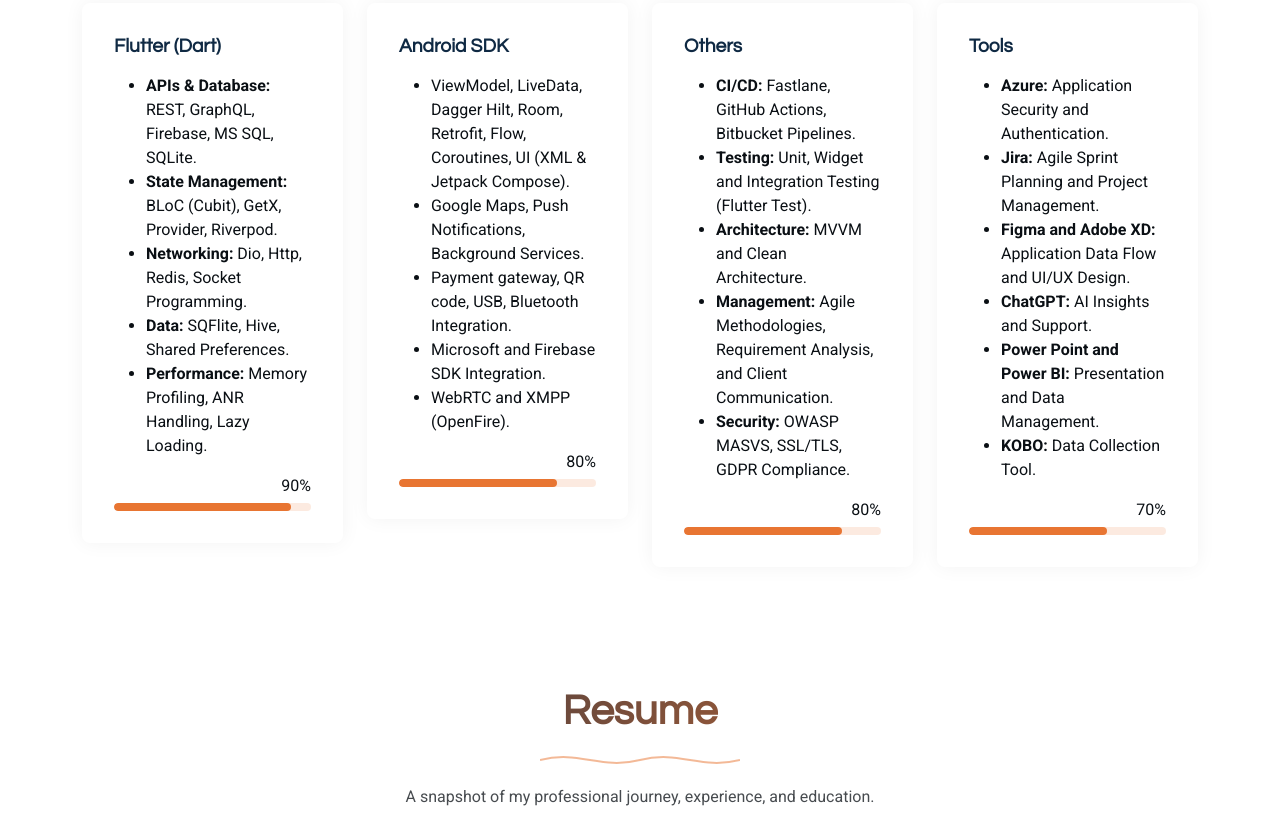
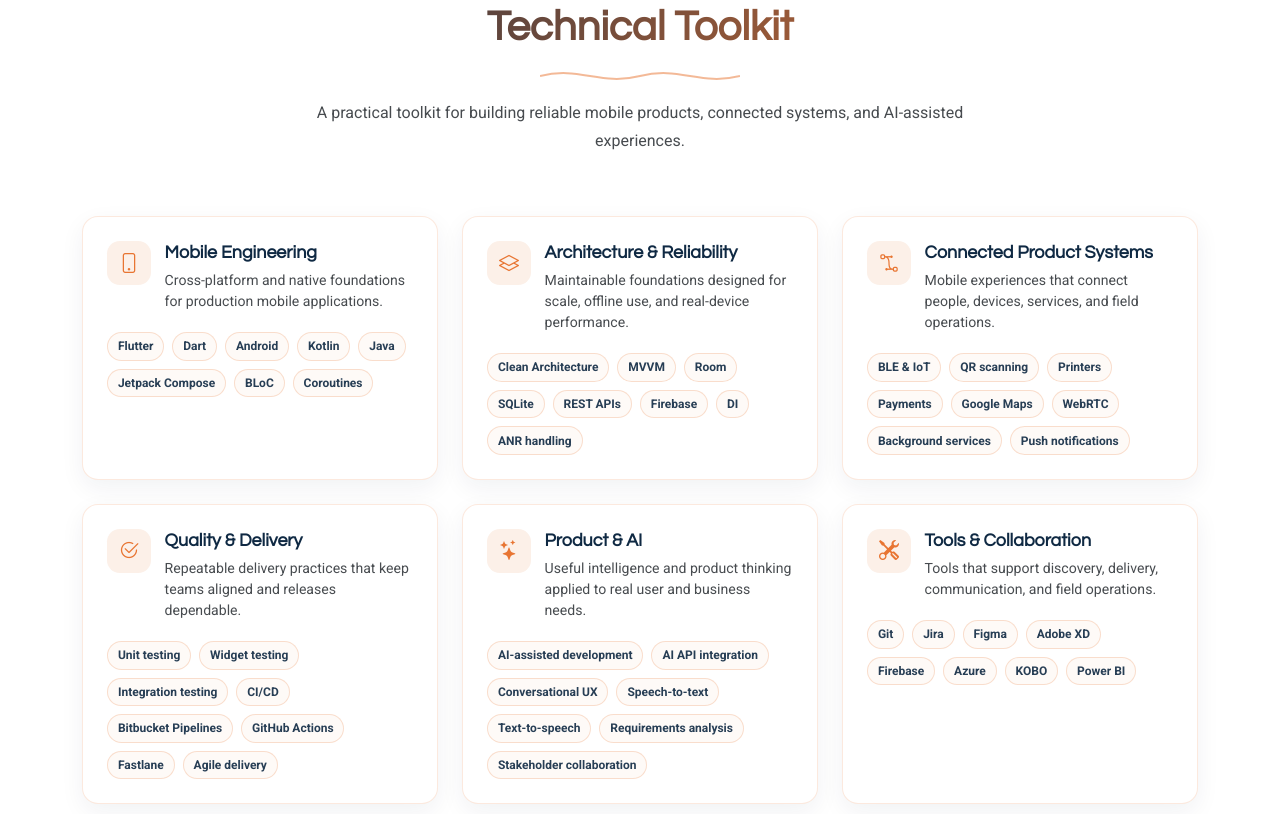
Before and after one commit to Anindya-Duti-Dhar/Anindya-Duti-Dhar.github.io, a plain HTML site: page index.html in a window 1280 px wide. Shown: the part 1653-2467 px from the top of the page. Drawn offline with Linux system fonts and the light colour scheme.

Commit message:
Refresh skills section and portfolio labels

```diff
--- a/assets/css/main.css
+++ b/assets/css/main.css
@@ -1159,38 +1159,69 @@ section,
 --------------------------------------------------------------*/
 .skills .skill-box {
   background-color: var(--surface-color);
-  padding: 2rem;
-  border-radius: 8px;
-  box-shadow: 0 0 20px rgba(0, 0, 0, 0.05);
+  height: 100%;
+  padding: 1.5rem;
+  border: 1px solid color-mix(in srgb, var(--accent-color), transparent 84%);
+  border-radius: 1rem;
+  box-shadow: 0 0.5rem 1.5rem color-mix(in srgb, var(--heading-color), transparent 94%);
+  transition: transform 0.25s ease, border-color 0.25s ease, box-shadow 0.25s ease;
+}
+
+.skills .skill-box:hover {
+  transform: translateY(-4px);
+  border-color: color-mix(in srgb, var(--accent-color), transparent 45%);
+  box-shadow: 0 1rem 2rem color-mix(in srgb, var(--heading-color), transparent 89%);
+}
+
+.skills .skill-heading {
+  display: flex;
+  align-items: flex-start;
+  gap: 0.85rem;
+  margin-bottom: 1.25rem;
+}
+
+.skills .skill-icon {
+  display: grid;
+  flex: 0 0 2.75rem;
+  width: 2.75rem;
+  height: 2.75rem;
+  place-items: center;
+  border-radius: 0.8rem;
+  background: color-mix(in srgb, var(--accent-color), white 89%);
+  color: var(--accent-color);
+  font-size: 1.25rem;
 }
 
 .skills .skill-box h3 {
-  font-size: 1.2rem;
-  margin-bottom: 1rem;
+  margin: 0 0 0.35rem;
+  color: var(--heading-color);
+  font-size: 1.12rem;
+  line-height: 1.3;
   font-weight: 600;
 }
 
 .skills .skill-box p {
-  font-size: 0.9rem;
-  margin-bottom: 0.8rem;
-  opacity: 0.6;
-}
-
-.skills .skill-box .progress {
-  background-color: color-mix(in srgb, var(--accent-color), transparent 85%);
-  border-radius: 50px;
-  height: 8px;
-  margin-top: 5px;
-  overflow: hidden;
-}
-
-.skills .skill-box .progress .progress-bar {
-  background-color: var(--accent-color);
-  height: 100%;
-  position: relative;
-  border-radius: 50px;
-  transition: 0.9s;
-  width: 1px;
+  margin: 0;
+  color: color-mix(in srgb, var(--default-color), transparent 25%);
+  font-size: 0.88rem;
+  line-height: 1.5;
+}
+
+.skills .skill-tags {
+  display: flex;
+  flex-wrap: wrap;
+  gap: 0.5rem;
+}
+
+.skills .skill-tags span {
+  padding: 0.38rem 0.62rem;
+  border: 1px solid color-mix(in srgb, var(--accent-color), transparent 78%);
+  border-radius: 999px;
+  background: color-mix(in srgb, var(--accent-color), transparent 96%);
+  color: color-mix(in srgb, var(--heading-color), transparent 10%);
+  font-size: 0.75rem;
+  font-weight: 600;
+  line-height: 1.2;
 }
 
 /*--------------------------------------------------------------
--- a/index.html
+++ b/index.html
@@ -44,6 +44,7 @@
         <ul>
           <li><a href="#hero" class="active">Home</a></li>
           <li><a href="#about">About</a></li>
+          <li><a href="#skills">Skills</a></li>
           <li><a href="#resume">Resume</a></li>
           <li><a href="#portfolio">Portfolio</a></li>
           <li><a href="#services">Services</a></li>
@@ -212,84 +213,106 @@
     <!-- Skills Section -->
     <section id="skills" class="skills section">
 
+      <div class="container section-title" data-aos="fade-up">
+        <h2>Technical Toolkit</h2>
+        <div class="title-shape">
+          <svg viewBox="0 0 200 20" xmlns="http://www.w3.org/2000/svg">
+            <path d="M 0,10 C 40,0 60,20 100,10 C 140,0 160,20 200,10" fill="none" stroke="currentColor" stroke-width="2"></path>
+          </svg>
+        </div>
+        <p>A practical toolkit for building reliable mobile products, connected systems, and AI-assisted experiences.</p>
+      </div>
+
       <div class="container" data-aos="fade-up" data-aos-delay="100">
 
-        <div class="row g-4 skills-animation">
+        <div class="row g-4">
 
-          <div class="col-md-6 col-lg-3" data-aos="fade-up" data-aos-delay="100">
+          <div class="col-md-6 col-lg-4" data-aos="fade-up" data-aos-delay="100">
             <div class="skill-box">
-              <h3>Flutter (Dart)</h3>
-              <p>
-                <ul>
-                <li><b>APIs & Database:</b> REST, GraphQL, Firebase, MS SQL, SQLite.</li>
-                <li><b>State Management:</b> BLoC (Cubit), GetX, Provider, Riverpod.</li>
-                <li><b>Networking:</b> Dio, Http, Redis, Socket Programming.</li>
-                <li><b>Data:</b> SQFlite, Hive, Shared Preferences.</li>
-                <li><b>Performance:</b> Memory Profiling, ANR Handling, Lazy Loading.</li>
-                </ul>
-                </p>
-              <span class="text-end d-block">90%</span>
-              <div class="progress">
-                <div class="progress-bar" role="progressbar" aria-valuenow="90" aria-valuemin="0" aria-valuemax="100"></div>
+              <div class="skill-heading">
+                <span class="skill-icon"><i class="bi bi-phone"></i></span>
+                <div>
+                  <h3>Mobile Engineering</h3>
+                  <p>Cross-platform and native foundations for production mobile applications.</p>
+                </div>
+              </div>
+              <div class="skill-tags">
+                <span>Flutter</span><span>Dart</span><span>Android</span><span>Kotlin</span><span>Java</span><span>Jetpack Compose</span><span>BLoC</span><span>Coroutines</span>
               </div>
             </div>
           </div>
 
-          <div class="col-md-6 col-lg-3" data-aos="fade-up" data-aos-delay="200">
+          <div class="col-md-6 col-lg-4" data-aos="fade-up" data-aos-delay="200">
             <div class="skill-box">
-              <h3>Android SDK</h3>
-              <p>
-                <ul>
-                  <li>ViewModel, LiveData, Dagger Hilt, Room, Retrofit, Flow, Coroutines, UI (XML & Jetpack Compose).</li>
-                  <li>Google Maps, Push Notifications, Background Services.</li>
-                  <li>Payment gateway, QR code, USB, Bluetooth Integration.</li>
-                  <li>Microsoft and Firebase SDK Integration.</li>
-                  <li>WebRTC and XMPP (OpenFire).</li>
-                </ul>
-                </p>
-              <span class="text-end d-block">80%</span>
-              <div class="progress">
-                <div class="progress-bar" role="progressbar" aria-valuenow="80" aria-valuemin="0" aria-valuemax="100"></div>
+              <div class="skill-heading">
+                <span class="skill-icon"><i class="bi bi-layers"></i></span>
+                <div>
+                  <h3>Architecture &amp; Reliability</h3>
+                  <p>Maintainable foundations designed for scale, offline use, and real-device performance.</p>
+                </div>
+              </div>
+              <div class="skill-tags">
+                <span>Clean Architecture</span><span>MVVM</span><span>Room</span><span>SQLite</span><span>REST APIs</span><span>Firebase</span><span>DI</span><span>ANR handling</span>
               </div>
             </div>
           </div>
 
-          <div class="col-md-6 col-lg-3" data-aos="fade-up" data-aos-delay="300">
+          <div class="col-md-6 col-lg-4" data-aos="fade-up" data-aos-delay="300">
             <div class="skill-box">
-              <h3>Others</h3>
-              <p>
-                <ul>
-                  <li><b>CI/CD:</b> Fastlane, GitHub Actions, Bitbucket Pipelines.</li>
-                  <li><b>Testing:</b> Unit, Widget and Integration Testing (Flutter Test).</li>
-                  <li><b>Architecture:</b> MVVM and Clean Architecture.</li>
-                  <li><b>Management:</b> Agile Methodologies, Requirement Analysis, and Client Communication.</li>
-                  <li><b>Security:</b> OWASP MASVS, SSL/TLS, GDPR Compliance.</li>
-                </ul>
-                </p>
-              <span class="text-end d-block">80%</span>
-              <div class="progress">
-                <div class="progress-bar" role="progressbar" aria-valuenow="80" aria-valuemin="0" aria-valuemax="100"></div>
+              <div class="skill-heading">
+                <span class="skill-icon"><i class="bi bi-bezier2"></i></span>
+                <div>
+                  <h3>Connected Product Systems</h3>
+                  <p>Mobile experiences that connect people, devices, services, and field operations.</p>
+                </div>
+              </div>
+              <div class="skill-tags">
+                <span>BLE &amp; IoT</span><span>QR scanning</span><span>Printers</span><span>Payments</span><span>Google Maps</span><span>WebRTC</span><span>Background services</span><span>Push notifications</span>
               </div>
             </div>
           </div>
 
-          <div class="col-md-6 col-lg-3" data-aos="fade-up" data-aos-delay="400">
+          <div class="col-md-6 col-lg-4" data-aos="fade-up" data-aos-delay="400">
             <div class="skill-box">
-              <h3>Tools</h3>
-              <p>
-                <ul>
-                  <li><b>Azure:</b> Application Security and Authentication.</li>
-                  <li><b>Jira:</b> Agile Sprint Planning and Project Management.</li>
-                  <li><b>Figma and Adobe XD:</b> Application Data Flow and UI/UX Design.</li>
-                  <li><b>ChatGPT:</b> AI Insights and Support.</li>
-                  <li><b>Power Point and Power BI:</b> Presentation and Data Management.</li>
-                  <li><b>KOBO:</b> Data Collection Tool.</li>
-                </ul>
-              </p>
-              <span class="text-end d-block">70%</span>
-              <div class="progress">
-                <div class="progress-bar" role="progressbar" aria-valuenow="70" aria-valuemin="0" aria-valuemax="100">
+              <div class="skill-heading">
+                <span class="skill-icon"><i class="bi bi-check2-circle"></i></span>
+                <div>
+                  <h3>Quality &amp; Delivery</h3>
+                  <p>Repeatable delivery practices that keep teams aligned and releases dependable.</p>
                 </div>
+              </div>
+              <div class="skill-tags">
+                <span>Unit testing</span><span>Widget testing</span><span>Integration testing</span><span>CI/CD</span><span>Bitbucket Pipelines</span><span>GitHub Actions</span><span>Fastlane</span><span>Agile delivery</span>
+              </div>
+            </div>
+          </div>
+
+          <div class="col-md-6 col-lg-4" data-aos="fade-up" data-aos-delay="500">
+            <div class="skill-box">
+              <div class="skill-heading">
+                <span class="skill-icon"><i class="bi bi-stars"></i></span>
+                <div>
+                  <h3>Product &amp; AI</h3>
+                  <p>Useful intelligence and product thinking applied to real user and business needs.</p>
+                </div>
+              </div>
+              <div class="skill-tags">
+                <span>AI-assisted development</span><span>AI API integration</span><span>Conversational UX</span><span>Speech-to-text</span><span>Text-to-speech</span><span>Requirements analysis</span><span>Stakeholder collaboration</span>
+              </div>
+            </div>
+          </div>
+
+          <div class="col-md-6 col-lg-4" data-aos="fade-up" data-aos-delay="600">
+            <div class="skill-box">
+              <div class="skill-heading">
+                <span class="skill-icon"><i class="bi bi-tools"></i></span>
+                <div>
+                  <h3>Tools &amp; Collaboration</h3>
+                  <p>Tools that support discovery, delivery, communication, and field operations.</p>
+                </div>
+              </div>
+              <div class="skill-tags">
+                <span>Git</span><span>Jira</span><span>Figma</span><span>Adobe XD</span><span>Firebase</span><span>Azure</span><span>KOBO</span><span>Power BI</span>
               </div>
             </div>
           </div>
@@ -550,7 +573,7 @@
                 <div class="portfolio-links">
                   <a href="https://play.google.com/store/apps/details?id=com.techhub.bangladesh.scibd.your_voice" target="_blank" rel="noopener"><i class="bi bi-google-play"></i> Play Store</a>
                   <a href="https://apps.apple.com/us/app/your-voice-sci/id6738484140" target="_blank" rel="noopener"><i class="bi bi-apple"></i> App Store</a>
-                  <a href="https://techhub.savethechildren.net/en/project-details-page/child-friendly-response-%28cfr%29-app" target="_blank" rel="noopener"><i class="bi bi-info-circle"></i> Project Details</a>
+                  <a href="https://techhub.savethechildren.net/en/project-details-page/child-friendly-response-%28cfr%29-app" target="_blank" rel="noopener"><i class="bi bi-info-circle"></i> Details</a>
                 </div>
               </div>
             </div>
@@ -576,7 +599,7 @@
                 <div class="portfolio-links">
                   <a href="https://play.google.com/store/apps/details?id=com.sci.glidego_rider" target="_blank" rel="noopener"><i class="bi bi-google-play"></i> Play Store</a>
                   <a href="https://apps.apple.com/us/app/glidego-passenger/id6767991474" target="_blank" rel="noopener"><i class="bi bi-apple"></i> App Store</a>
-                  <a href="https://techhub.savethechildren.net/en/project-details-page/glidego" target="_blank" rel="noopener"><i class="bi bi-info-circle"></i> Project Details</a>
+                  <a href="https://techhub.savethechildren.net/en/project-details-page/glidego" target="_blank" rel="noopener"><i class="bi bi-info-circle"></i> Details</a>
                 </div>
               </div>
             </div>
@@ -602,7 +625,7 @@
                 <div class="portfolio-links">
                   <a href="https://play.google.com/store/apps/details?id=com.sci.techhub.ondesk" target="_blank" rel="noopener"><i class="bi bi-google-play"></i> Play Store</a>
                   <a href="https://apps.apple.com/us/app/ondesk-bth/id6818030121" target="_blank" rel="noopener"><i class="bi bi-apple"></i> App Store</a>
-                  <a href="https://techhub.savethechildren.net/en/project-details-page/ondesk-bth" target="_blank" rel="noopener"><i class="bi bi-info-circle"></i> Project Details</a>
+                  <a href="https://techhub.savethechildren.net/en/project-details-page/ondesk-bth" target="_blank" rel="noopener"><i class="bi bi-info-circle"></i> Details</a>
                 </div>
               </div>
             </div>
@@ -624,7 +647,7 @@
                 <p>Built an internal digital child-health assessment application that helps health workers assess, classify, and refer childhood illness cases in line with IMCI guidelines across facilities and community clinics.</p>
                 <p class="portfolio-tech"><strong>Tech stack:</strong> Java, Android, SQLite, and REST APIs.</p>
                 <div class="portfolio-links">
-                  <a href="https://techhub.savethechildren.net/en/project-details-page/imci-assessment-application" target="_blank" rel="noopener"><i class="bi bi-info-circle"></i> Project Details</a>
+                  <a href="https://techhub.savethechildren.net/en/project-details-page/imci-assessment-application" target="_blank" rel="noopener"><i class="bi bi-info-circle"></i> Details</a>
                 </div>
               </div>
             </div>
@@ -647,7 +670,7 @@
                 <p class="portfolio-tech"><strong>Tech stack:</strong> Android, Java, BLE connectivity, printer integration, QR scanning, SQLite, and REST APIs.</p>
                 <div class="portfolio-links">
                   <a href="https://play.google.com/store/apps/details?id=scibd.rr.health.rr_health" target="_blank" rel="noopener"><i class="bi bi-google-play"></i> Play Store</a>
-                  <a href="https://techhub.savethechildren.net/en/project-details-page/emerald" target="_blank" rel="noopener"><i class="bi bi-info-circle"></i> Project Details</a>
+                  <a href="https://techhub.savethechildren.net/en/project-details-page/emerald" target="_blank" rel="noopener"><i class="bi bi-info-circle"></i> Details</a>
                 </div>
               </div>
             </div>
@@ -670,7 +693,7 @@
                 <p class="portfolio-tech"><strong>Tech stack:</strong> Flutter, Dart, SQFlite, and REST APIs.</p>
                 <div class="portfolio-links">
                   <a href="https://play.google.com/store/apps/details?id=com.techhub.bangladesh.scibd.frm" target="_blank" rel="noopener"><i class="bi bi-google-play"></i> Play Store</a>
-                  <a href="https://techhub.savethechildren.net/en/project-details-page/feedback-and-response-management-system" target="_blank" rel="noopener"><i class="bi bi-info-circle"></i> Project Details</a>
+                  <a href="https://techhub.savethechildren.net/en/project-details-page/feedback-and-response-management-system" target="_blank" rel="noopener"><i class="bi bi-info-circle"></i> Details</a>
                 </div>
               </div>
             </div>
```
